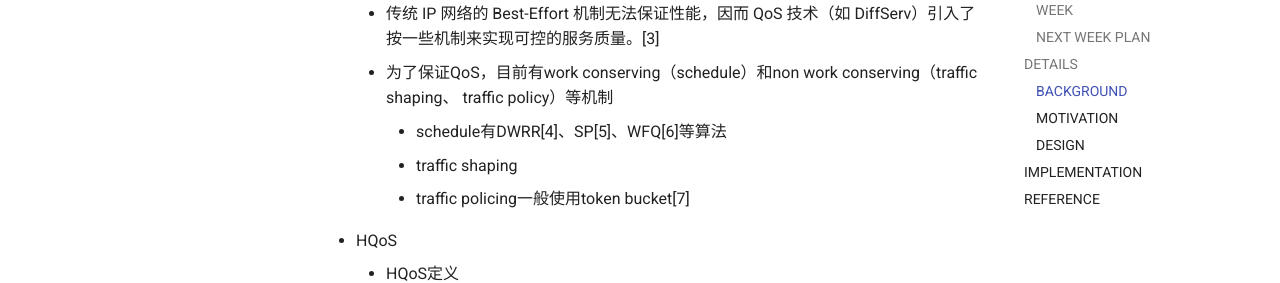
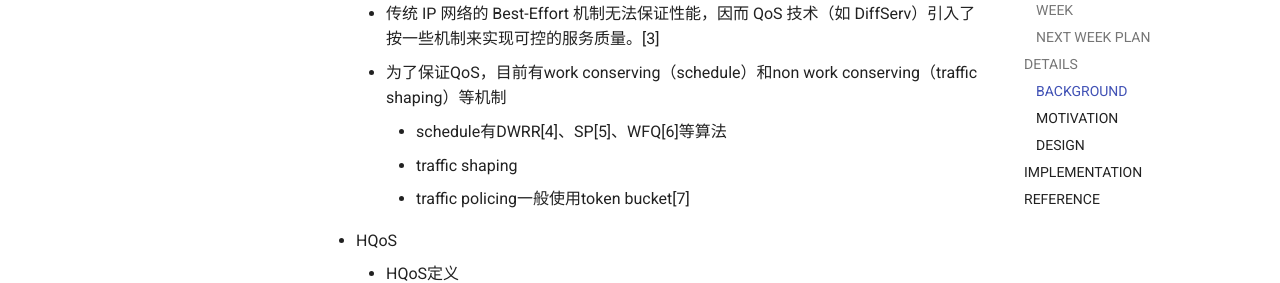
Before and after one commit to blowinding/blowinding.github.io, an MkDocs documentation site: the page built from docs/research/Scaling Router Queues.md, in a window 1280 px wide and 900 px high, scrolled down 1013 px. Shown: the part 197-480 px from the top of the window. Built offline with MkDocs 1.6.1 and Material for MkDocs 9.7.7, drawn with Linux system fonts in a browser that asks for light colours; some of the changed text lies outside the part shown.

```diff
--- a/docs/research/Scaling Router Queues.md
+++ b/docs/research/Scaling Router Queues.md
@@ -20,7 +20,7 @@
 		- QoS描述了网络在资源受限条件下对不同流量类型进行差异化处理的能力，以满足各种业务的性能需求（例如带宽、延迟、抖动和丢包率）的保证。[1]
 		- SLA是服务提供商与客户之间的一种正式承诺性合同，用于定义具体的服务质量指标、责任和保障措施。SLA 的核心作用是在业务层面将用户的 QoS 需求转化为可衡量、可执行的服务等级目标。[2]
 		- 传统 IP 网络的 Best-Effort 机制无法保证性能，因而 QoS 技术（如 DiffServ）引入了按一些机制来实现可控的服务质量。[3]
-		- 为了保证QoS，目前有work conserving（schedule）和non work conserving（traffic shaping、 traffic policy）等机制
+		- 为了保证QoS，目前有work conserving（schedule）和non work conserving（traffic shaping）等机制
 			- schedule有DWRR[4]、SP[5]、WFQ[6]等算法
 			- traffic shaping
 			- traffic policing一般使用token bucket[7]
```
Also changed, not shown: other parts of docs/research/Scaling Router Queues.md (+8 -2 lines).
